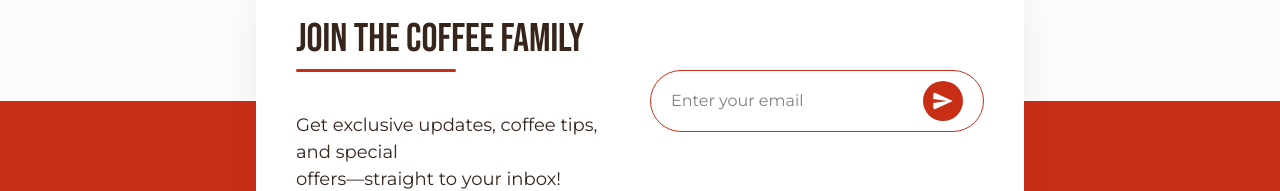
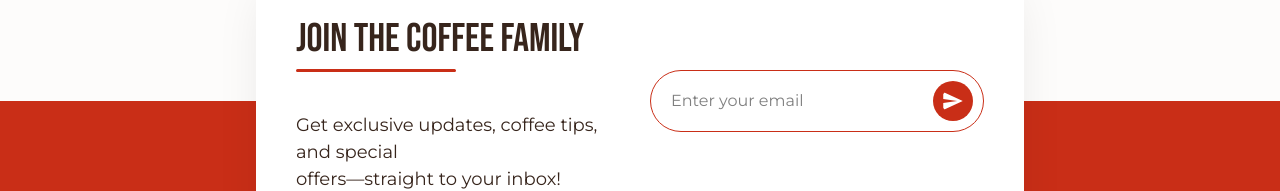
Before and after one commit to corralesjonathan/adrianscoffeetour-frontend, a React (Vite) app: page / in a window 1280 px wide. Shown: the part 4497-4688 px from the top of the page. Built offline with nearby package versions, Linux system fonts and the light colour scheme.

Commit message:
adjust nexsletter email form

```diff
--- a/src/components/home/Newsletter.jsx
+++ b/src/components/home/Newsletter.jsx
@@ -33,7 +33,7 @@ export function Newsletter() {
                 "
       >
         <form className="w-full" action="">
-          <div className="flex py-[10px] px-[20px] w-full border-[1px] border-adrians-red rounded-full">
+          <div className="flex py-[10px] pr-[10px] pl-[20px] w-full border-[1px] border-adrians-red rounded-full">
             <input
               type="text"
               placeholder="Enter your email"
```
